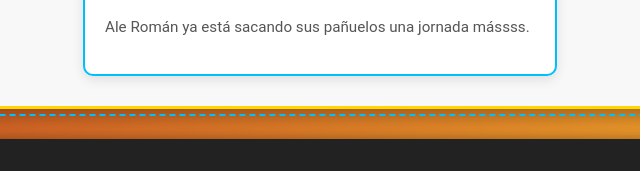
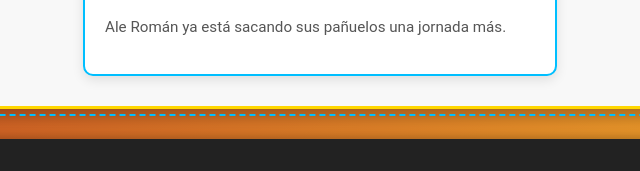
Before and after one commit to sebascf24/matacaneshypermotion, a plain HTML site: page biwenger/index.html in a window 1280 px wide. Shown: the part 2417-2588 px from the top of the page, 320-960 px from the left. Drawn offline with Linux system fonts and the light colour scheme.

Commit message:
Update index.html

```diff
--- a/biwenger/index.html
+++ b/biwenger/index.html
@@ -362,7 +362,7 @@
     </div>
     <div class="news-card news-lloron">
         <h3>El Llorón</h3> <img src="llorar.png" alt="mejor" width="80" height="75">
-        <p>Ale Román ya está sacando sus pañuelos una jornada mássss.</p>
+        <p>Ale Román ya está sacando sus pañuelos una jornada más.</p>
     </div>
 </div>
     </main>
```
